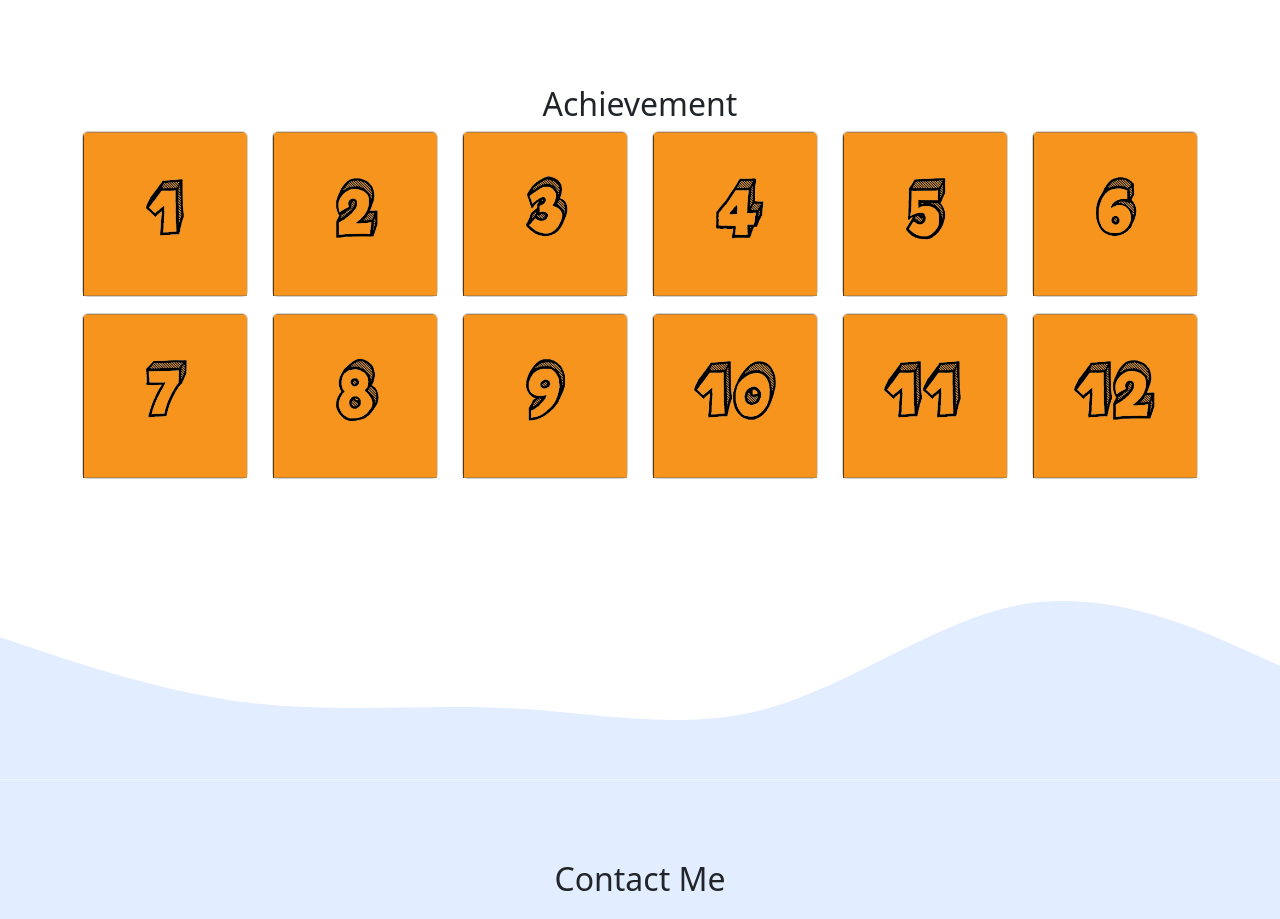
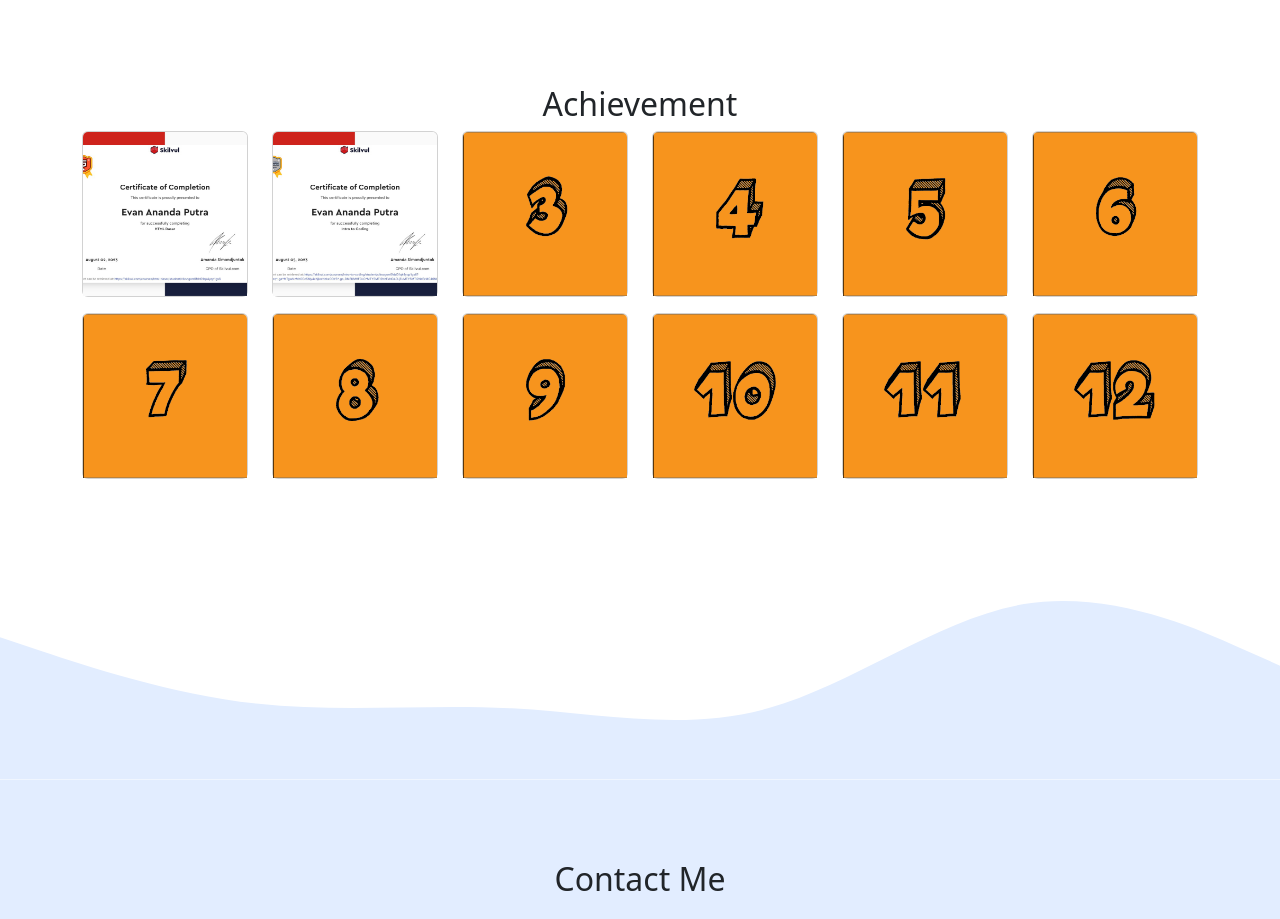
Before and after one commit to evanputra1/evananandaputra.github.io, a plain HTML site: page index.html in a window 1280 px wide. Shown: the part 5060-5979 px from the top of the page. Drawn offline with nearby package versions, Linux system fonts and the light colour scheme.

Commit message:
menambahkan foto sertifikat di achievement

```diff
--- a/index.html
+++ b/index.html
@@ -532,19 +532,19 @@
         </div>
         <div class="row row-cols-2 row-cols-sm-3 row-cols-md-4 row-cols-lg-6">
           <div class="col mb-3">
-            <div class="card">
+            <div class="card ratio ratio-1x1">
               <img
-                src="img/sertifikat/1.png"
-                class="card-img-top"
+                src="img/sertifikat/1.jpg"
+                class="card-img-top object-fit-cover"
                 alt="Sertifikat 1"
               />
             </div>
           </div>
           <div class="col mb-3">
-            <div class="card">
+            <div class="card ratio ratio-1x1 ">
               <img
-                src="img/sertifikat/2.png"
-                class="card-img-top"
+                src="img/sertifikat/2.jpg"
+                class="card-img-top object-fit-cover"
                 alt="Sertifikat 2"
               />
             </div>
```
Also changed, not shown: img/sertifikat/1.jpg (added), img/sertifikat/1.png (deleted), img/sertifikat/2.jpg (added), img/sertifikat/2.png (deleted).
